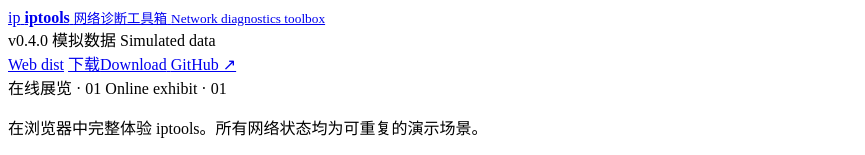
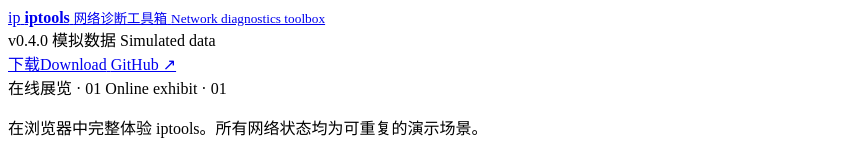
Before and after one commit to newcovid/iptools, a website: page crates/iptools-web/index.html in a window 1280 px wide. Shown: the top 155 px of the page, without its empty margins (0-865 px from the left). Drawn offline with Linux system fonts and the light colour scheme.

Commit message:
docs(web): refresh the public exhibit preview

```diff
--- a/crates/iptools-web/index.html
+++ b/crates/iptools-web/index.html
@@ -36,7 +36,6 @@
         <span class="demo-badge i18n i18n-en">Simulated data</span>
       </div>
       <nav class="utility-links" aria-label="项目链接">
-        <a href="https://github.com/newcovid/iptools/actions/workflows/pages.yml" title="Portable Web dist">Web dist</a>
         <a href="https://github.com/newcovid/iptools/releases/latest">
           <span class="i18n i18n-zh">下载</span><span class="i18n i18n-en">Download</span>
         </a>
```
Also changed, not shown: docs/assets/web-demo.png.
